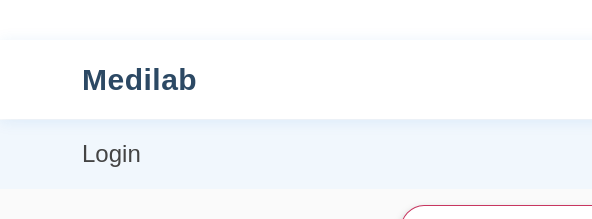
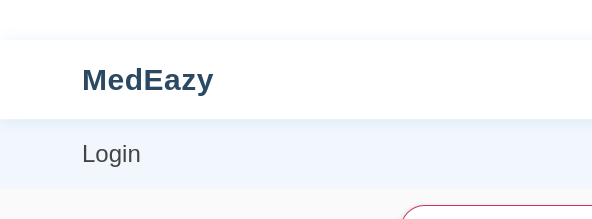
Before and after one commit to Kiran123456-sys/MedEazy, a plain HTML site: page shops.html in a window 1280 px wide. Shown: the top 219 px of the page, 0-592 px from the left. Drawn offline with Linux system fonts and the light colour scheme.

Commit message:
Update shops.html

```diff
--- a/shops.html
+++ b/shops.html
@@ -51,7 +51,7 @@
   <header id="header" class="fixed-top">
   <div class="container d-flex align-items-center">
 
-    <h1 class="logo me-auto"><a href="index.html">Medilab</a></h1>
+    <h1 class="logo me-auto"><a href="index.html">MedEazy</a></h1>
 
     <nav id="navbar" class="navbar order-lg-0">
       <ul>
```
